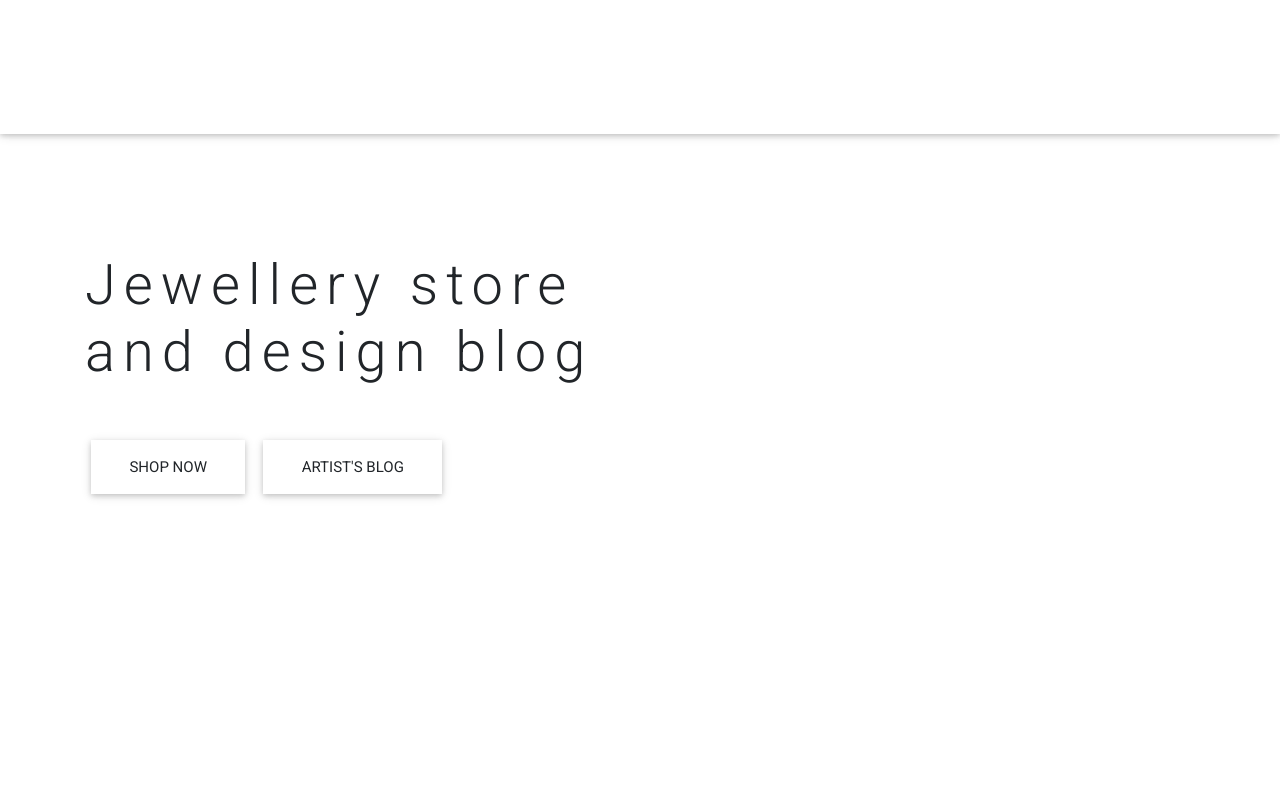
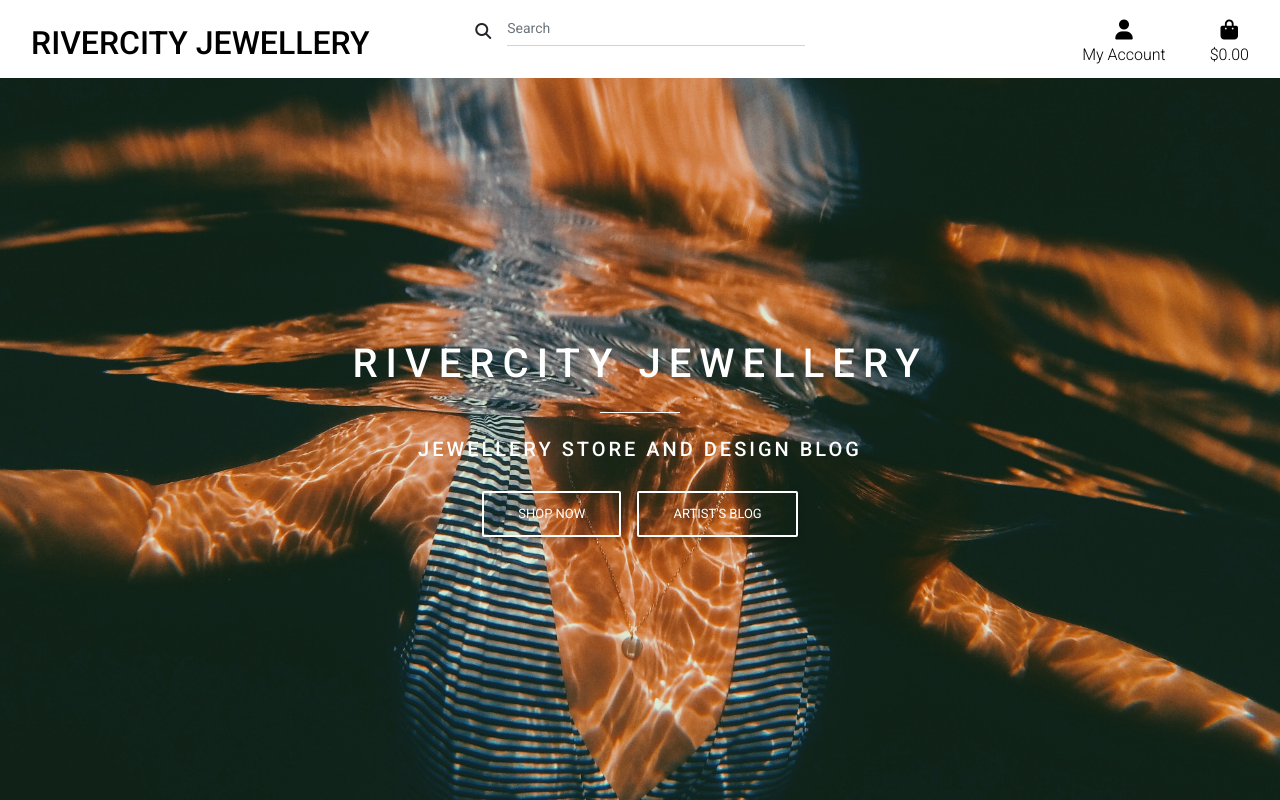
Before and after one commit to lucyrush/rivercity-jewellery, a Django app: page / in a window 1280 px wide. Run offline with Django 3.2, Linux system fonts and the light colour scheme; a user stored in the database is signed in; some libraries are stand-ins or nearby versions.

Commit message:
Continue to updated index page

```diff
--- a/home/templates/home/index.html
+++ b/home/templates/home/index.html
@@ -1,22 +1,26 @@
 {% extends "base.html" %}
 {% load static %}
+
+{% block page_header %}
+    <div class="container header-container">
+        <div class="row">
+            <div class="col"></div>
+        </div>
+    </div>
+{% endblock %}
 
 {% block content %}
 
 <div class="container h-100">
         <div class="row h-100">
-            <div class="col-12 col-md-6 my-auto">
-                <h1 class="display-4 logo-font text-black">
-                    Jewellery store and design blog
-                </h1>
-                <div class="my-5">
-                    <h4>
-                        <a href="#" class="shop-now-button btn btn-lg rounded-0 text-uppercase py-3">Shop Now</a>
-                        <a href="#" class="shop-now-button btn btn-lg rounded-0 text-uppercase py-3">Artist's Blog</a>
-                    </h4>
-                </div>
-            </div>
+          <div class="col-md-12 mb-4 white-text text-center">
+            <h1 class="h1-reponsive white-text text-uppercase font-weight-bold mb-0 pt-md-5 pt-5"><strong>rivercity Jewellery</strong></h1>
+            <hr class="hr-light my-4">
+            <h5 class="text-uppercase mb-4 white-text"><strong>Jewellery Store and design blog</strong></h5>
+            <a class="btn btn-outline-white">Shop now</a>
+            <a class="btn btn-outline-white">Artist's blog</a>
+          </div>
         </div>
-    </div>
+</div>
 
 {% endblock %}
--- a/static/css/base.css
+++ b/static/css/base.css
@@ -1,34 +1,18 @@
-html,
+ html,
   body,
   header,
   .view {
     height: 100%;
   }
 
-  @media (max-width: 740px) {
-    html,
-    body,
-    header,
-    .view {
-      height: 100vh;
-    }
-  }
+body {
+    background: url('/media/home-background.jpg') no-repeat center center fixed;
+    background-size: cover;
+    height: calc(100vh - 164px);
+    padding-top: 10%;
+}
 
-  .top-nav-collapse {
-    background-color: #78909c !important;
-  }
-
-  .navbar:not(.top-nav-collapse) {
-    background: transparent !important;
-  }
-
-  @media (max-width: 991px) {
-   .navbar:not(.top-nav-collapse) {
-    background: #78909c !important;
-   }
-  }
-
-  h1 {
+ h1 {
     letter-spacing: 8px;
   }
 
@@ -41,7 +25,7 @@ html,
     width: 80px;
   }
 
- /* from Bulma */
+/* from Bulma */
 .icon {
     align-items: center;
     display: inline-flex;
@@ -49,3 +33,38 @@ html,
     height: 1.5rem;
     width: 1.5rem;
 }
+
+.text-black {
+    color: black !important;
+}
+
+.main-logo-link {
+    width: fit-content;
+}
+
+
+/* fixed top navbar only on medium and up */
+@media (min-width: 992px) {
+    .fixed-top-desktop-only {
+        position: fixed;
+        top: 0;
+        right: 0;
+        left: 0;
+        z-index: 1030;
+    }
+
+    .header-container {
+        padding-top: 164px;
+    }
+}
+
+/* pad the top a bit when navbar is collapsed on mobile */
+@media (max-width: 991px) {
+    .header-container {
+        padding-top: 116px;
+    }
+
+    body {
+        height: calc(100vh - 116px);
+    }
+}
--- a/templates/base.html
+++ b/templates/base.html
@@ -38,36 +38,46 @@
     {% endblock %}
 
     <title>Rivercity Jewellery {% block extra_title %}{% endblock %}</title>
-
         <header class="container-fluid fixed-top">
-        <!--Navbar-->
-  <nav class="navbar navbar-expand-lg navbar-dark fixed-top scrolling-navbar">
-    <div class="container">
-      <a class="navbar-brand" href="{% url 'home' %}"><strong>RIVERCITY JEWELLERY</strong></a>
-      <button class="navbar-toggler" type="button" data-toggle="collapse" data-target="#navbarSupportedContent-7"
-        aria-controls="navbarSupportedContent-7" aria-expanded="false" aria-label="Toggle navigation">
-        <span class="navbar-toggler-icon"></span>
-      </button>
-      <div class="collapse navbar-collapse" id="navbarSupportedContent-7">
-        <ul class="navbar-nav mr-auto">
-          <li class="nav-item active">
-            <a class="nav-link" href="#">Online Store<span class="sr-only"></span></a>
-          </li>
-          <li class="nav-item">
-            <a class="nav-link" href="#">Blog</a>
-          </li>
-        </ul>
-        <form class="form-inline" method="GET" action="">
-          <div class="md-form my-0">
-            <input class="form-control mr-sm-2" type="text" placeholder="Search" aria-label="Search" name="q">
+        <div id="topnav" class="row bg-white pt-lg-2 d-none d-lg-flex">
+            <div class="col-12 col-lg-4 my-auto py-1 py-lg-0 text-center text-lg-left">
+                <a href="{% url 'home' %}" class="nav-link main-logo-link">
+                    <h2 class="logo-font text-uppercase text-black my-0"><strong>Rivercity Jewellery</strong></h2>
+                </a>
             </div>
+            <div class="col-12 col-lg-4 my-auto py-1 py-lg-0">
+                <!-- Search form -->
+                <form class="form-inline d-flex justify-content-center md-form form-sm mt-0">
+                    <i class="fas fa-search" aria-hidden="true"></i>
+                    <input class="form-control form-control-sm ml-3 w-75" type="text" placeholder="Search" aria-label="Search" name="q">
                 </form>
             </div>
             <div class="col-12 col-lg-4 my-auto py-1 py-lg-0">
+                <ul class="list-inline list-unstyled text-center text-lg-right my-0">
+                    <li class="list-inline-item dropdown">
+                        <a class="text-black nav-link" href="#" id="user-options" data-toggle="dropdown" aria-haspopup="true" aria-expanded="false">
+                            <div class="text-center">
+                                <div><i class="fas fa-user fa-lg"></i></div>
+                                <p class="my-0">My Account</p>
+                            </div>
+                        </a>
+                        <div class="dropdown-menu border-0" aria-labelledby="user-options">
+                            {% if request.user.is_authenticated %}
+                                {% if request.user.is_superuser %}
+                                    <a href="" class="dropdown-item">Product Management</a>
+                                {% endif %}
+                                <a href="" class="dropdown-item">My Profile</a>
+                                <a href="{% url 'account_logout' %}" class="dropdown-item">Logout</a>
+                            {% else %}
+                                <a href="{% url 'account_signup' %}" class="dropdown-item">Register</a>
+                                <a href="{% url 'account_login' %}" class="dropdown-item">Login</a>
+                            {% endif %}
+                        </div>
+                    </li>
                     <li class="list-inline-item">
-                        <a class="{% if grand_total %}text-info font-weight-bold{% else %}text-white{% endif %} nav-link" href="">
+                        <a class="{% if grand_total %}text-info font-weight-bold{% else %}text-black{% endif %} nav-link" href="">
                             <div class="text-center">
-                                <div><i class="icon fas fa-shopping-bag"></i></div>
+                                <div><i class="fas fa-shopping-bag fa-lg"></i></div>
                                 <p class="my-0">
                                     {% if grand_total %}
                                         ${{ grand_total|floatformat:2 }}
@@ -78,27 +88,9 @@
                             </div>
                         </a>
                     </li>
-
-                <ul class="nav navbar-nav nav-flex-icons ml-auto">
-
-        <li class="nav-item dropdown list-inline-item">
-          <a class="nav-link dropdown-toggle" id="navbarDropdownMenuLink" data-toggle="dropdown"
-            aria-haspopup="true" aria-expanded="false"><i class="icon far fa-user"></i><span class="d-none d-xl-inline-block ml-1">My Account</span></a>
-          <div class="dropdown-menu dropdown-primary dropdown-menu-right" aria-labelledby="navbarDropdownMenuLink">
-          {% if request.user.is_authenticated %}
-            {% if request.user.is_superuser %}
-            <a class="dropdown-item" href="#">Product Management</a>
-        {% endif %}
-            <a class="dropdown-item" href="#">My Profile</a>
-        {% else %}
-            <a class="dropdown-item" href="#">Register</a>
-            <a class="dropdown-item" href="#">Login</a>
-        {% endif %}
-          </div>
-        </li>
                 </ul>
             </div>
-  </nav>
+        </div>
     </header>
 
   <body>
```
Lines whose indentation alone changed are shown as unchanged.
